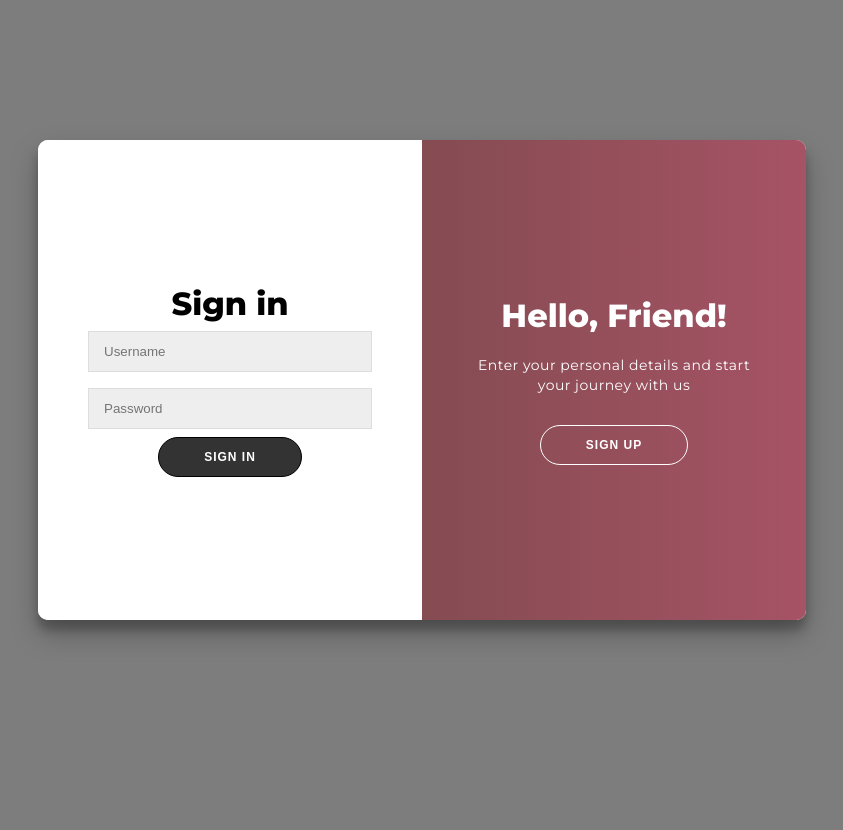
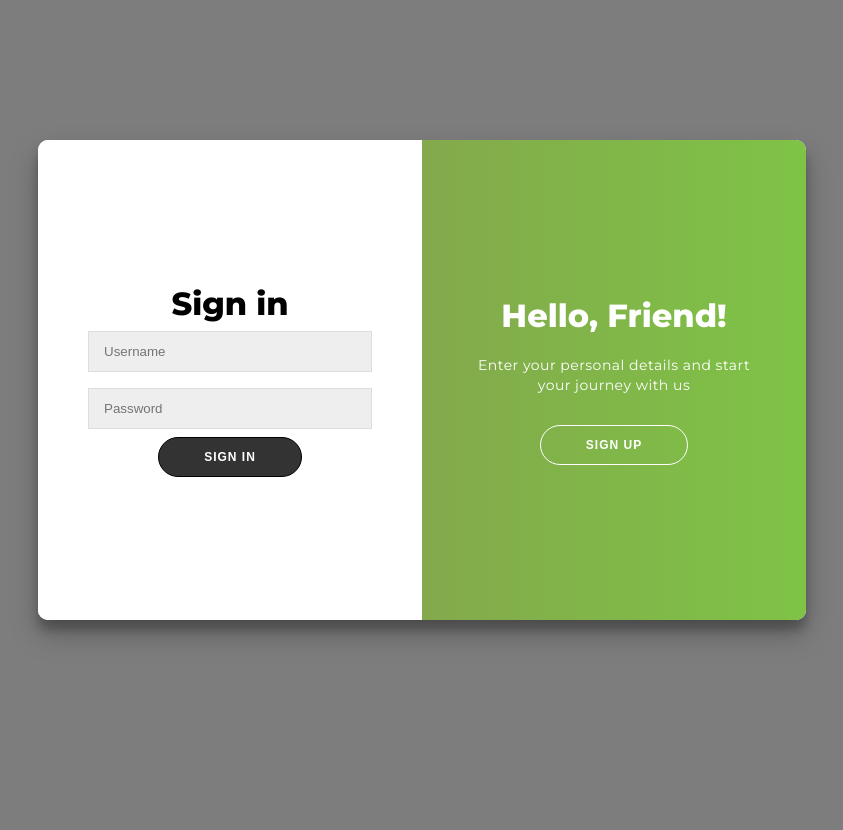
Before and after one commit to ntua-el20614/ntuaflix, a Flask app: page /login in a window 1280 px wide. Shown: the whole page, without its empty margins (218-1061 px from the left). Run offline with Flask 3, Linux system fonts and the light colour scheme; some libraries are stand-ins or nearby versions.

Commit message:
changed color

```diff
--- a/frontend/templates/login.html
+++ b/frontend/templates/login.html
@@ -177,8 +177,8 @@
 
         .overlay {
             background: #7f5660;
-            background: -webkit-linear-gradient(to right, #63443e, #a65365);
-            background: linear-gradient(to right, #63443e, #a65365);
+            background: -webkit-linear-gradient(to right, #898f52, #7ec346);
+            background: linear-gradient(to right, #898f52, #7ec346);
             background-repeat: no-repeat;
             background-size: cover;
             background-position: 0 0;
```
